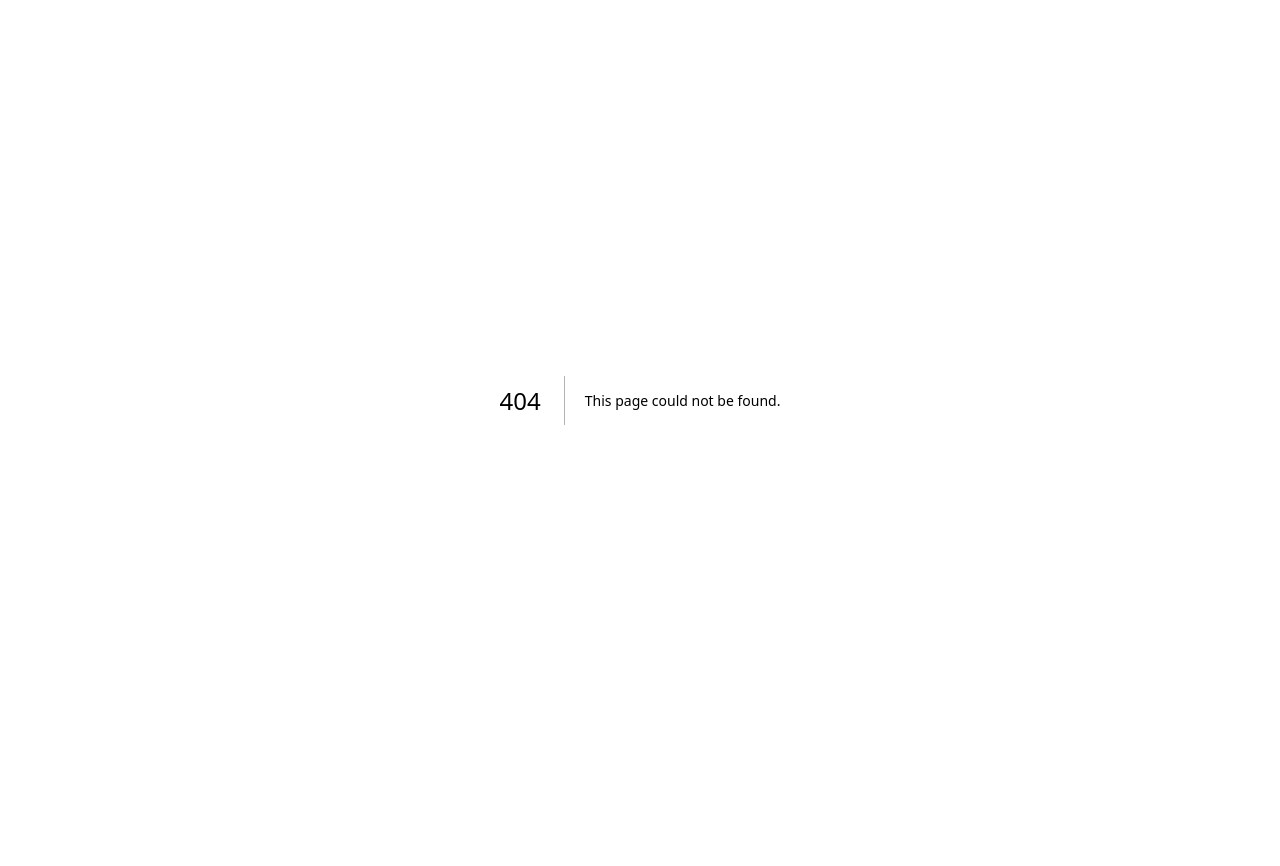
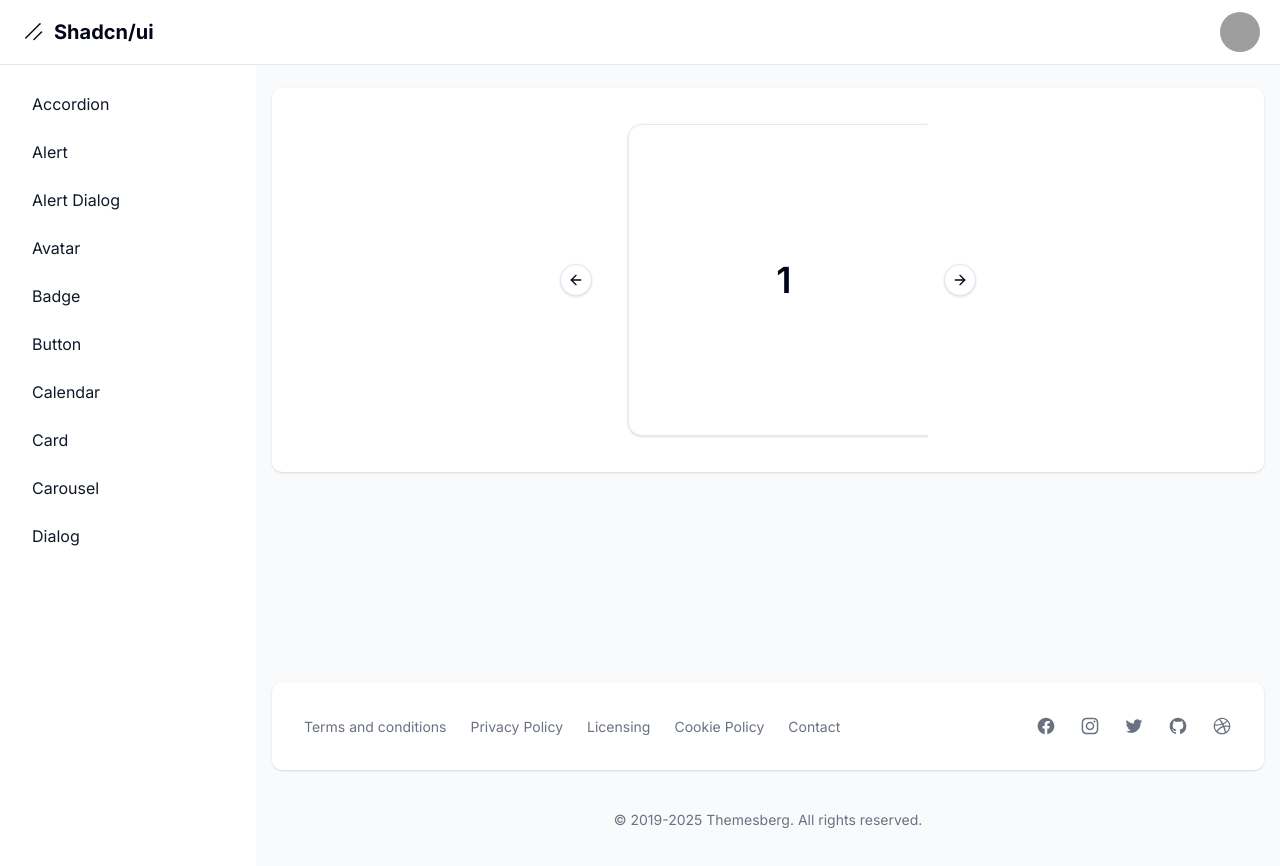
Before and after one commit to MariaAcevedo11/Curso-shadcn, a Next.js app: page /dashboard/carousel in a window 1280 px wide. Before the commit this address had no page. Shown: the top 866 px of the page. Before the commit the page ends 800 px from the top, so only its background shows below. Built offline with nearby package versions, Linux system fonts and the light colour scheme; grey boxes are pictures that could not be loaded.

Commit message:
carousel

```diff
--- a/package.json
+++ b/package.json
@@ -18,6 +18,8 @@
     "class-variance-authority": "^0.7.1",
     "clsx": "^2.1.1",
     "date-fns": "^4.1.0",
+    "embla-carousel-autoplay": "^8.6.0",
+    "embla-carousel-react": "^8.6.0",
     "lucide-react": "^0.555.0",
     "next": "16.0.4",
     "react": "19.2.0",
--- /dev/null
+++ b/src/app/dashboard/carousel/page.tsx
@@ -0,0 +1,40 @@
+'use client'
+
+import { Carousel, CarouselContent, CarouselItem, CarouselNext, CarouselPrevious } from "@/components/ui/carousel";
+import { Card, CardContent } from "@/components/ui/card"
+import Autoplay from "embla-carousel-autoplay"
+
+export default function Page() {
+  return (
+    <div className="w-full flex justify-center">
+     <Carousel className="w-full max-w-xs"
+     plugins = {[Autoplay({
+
+      delay : 1000
+
+     }
+     )]}
+     opts = {{
+      //dragFree: true,
+      loop : true,
+     }}>
+
+      <CarouselContent>
+        {Array.from({ length: 5 }).map((_, index) => (
+          <CarouselItem key={index} className="md:basis1/2 lg:basis1/3">
+            <div className="p-1">
+              <Card>
+                <CardContent className="flex aspect-square items-center justify-center p-6">
+                  <span className="text-4xl font-semibold">{index + 1}</span>
+                </CardContent>
+              </Card>
+            </div>
+          </CarouselItem>
+        ))}
+      </CarouselContent>
+      <CarouselPrevious className="hideen sm:flex justify-center items-center"/>
+      <CarouselNext className="hideen sm:flex justify-center items-center" />
+    </Carousel>
+    </div>
+  );
+}
--- a/src/app/dashboard/layout.tsx
+++ b/src/app/dashboard/layout.tsx
@@ -15,6 +15,7 @@
   { name: "calendar", href : "calendar"},
   { name: "avatar", href : "avatar"},
   { name: "card", href : "card"},
+  { name: "carousel", href : "carousel"},
 
 
 ].sort((a,b) => a.name.localeCompare(b.name));
--- /dev/null
+++ b/src/components/ui/carousel.tsx
@@ -0,0 +1,262 @@
+"use client"
+
+import * as React from "react"
+import useEmblaCarousel, {
+  type UseEmblaCarouselType,
+} from "embla-carousel-react"
+import { ArrowLeft, ArrowRight } from "lucide-react"
+
+import { cn } from "@/lib/utils"
+import { Button } from "@/components/ui/button"
+
+type CarouselApi = UseEmblaCarouselType[1]
+type UseCarouselParameters = Parameters<typeof useEmblaCarousel>
+type CarouselOptions = UseCarouselParameters[0]
+type CarouselPlugin = UseCarouselParameters[1]
+
+type CarouselProps = {
+  opts?: CarouselOptions
+  plugins?: CarouselPlugin
+  orientation?: "horizontal" | "vertical"
+  setApi?: (api: CarouselApi) => void
+}
+
+type CarouselContextProps = {
+  carouselRef: ReturnType<typeof useEmblaCarousel>[0]
+  api: ReturnType<typeof useEmblaCarousel>[1]
+  scrollPrev: () => void
+  scrollNext: () => void
+  canScrollPrev: boolean
+  canScrollNext: boolean
+} & CarouselProps
+
+const CarouselContext = React.createContext<CarouselContextProps | null>(null)
+
+function useCarousel() {
+  const context = React.useContext(CarouselContext)
+
+  if (!context) {
+    throw new Error("useCarousel must be used within a <Carousel />")
+  }
+
+  return context
+}
+
+const Carousel = React.forwardRef<
+  HTMLDivElement,
+  React.HTMLAttributes<HTMLDivElement> & CarouselProps
+>(
+  (
+    {
+      orientation = "horizontal",
+      opts,
+      setApi,
+      plugins,
+      className,
+      children,
+      ...props
+    },
+    ref
+  ) => {
+    const [carouselRef, api] = useEmblaCarousel(
+      {
+        ...opts,
+        axis: orientation === "horizontal" ? "x" : "y",
+      },
+      plugins
+    )
+    const [canScrollPrev, setCanScrollPrev] = React.useState(false)
+    const [canScrollNext, setCanScrollNext] = React.useState(false)
+
+    const onSelect = React.useCallback((api: CarouselApi) => {
+      if (!api) {
+        return
+      }
+
+      setCanScrollPrev(api.canScrollPrev())
+      setCanScrollNext(api.canScrollNext())
+    }, [])
+
+    const scrollPrev = React.useCallback(() => {
+      api?.scrollPrev()
+    }, [api])
+
+    const scrollNext = React.useCallback(() => {
+      api?.scrollNext()
+    }, [api])
+
+    const handleKeyDown = React.useCallback(
+      (event: React.KeyboardEvent<HTMLDivElement>) => {
+        if (event.key === "ArrowLeft") {
+          event.preventDefault()
+          scrollPrev()
+        } else if (event.key === "ArrowRight") {
+          event.preventDefault()
+          scrollNext()
+        }
+      },
+      [scrollPrev, scrollNext]
+    )
+
+    React.useEffect(() => {
+      if (!api || !setApi) {
+        return
+      }
+
+      setApi(api)
+    }, [api, setApi])
+
+    React.useEffect(() => {
+      if (!api) {
+        return
+      }
+
+      onSelect(api)
+      api.on("reInit", onSelect)
+      api.on("select", onSelect)
+
+      return () => {
+        api?.off("select", onSelect)
+      }
+    }, [api, onSelect])
+
+    return (
+      <CarouselContext.Provider
+        value={{
+          carouselRef,
+          api: api,
+          opts,
+          orientation:
+            orientation || (opts?.axis === "y" ? "vertical" : "horizontal"),
+          scrollPrev,
+          scrollNext,
+          canScrollPrev,
+          canScrollNext,
+        }}
+      >
+        <div
+          ref={ref}
+          onKeyDownCapture={handleKeyDown}
+          className={cn("relative", className)}
+          role="region"
+          aria-roledescription="carousel"
+          {...props}
+        >
+          {children}
+        </div>
+      </CarouselContext.Provider>
+    )
+  }
+)
+Carousel.displayName = "Carousel"
+
+const CarouselContent = React.forwardRef<
+  HTMLDivElement,
+  React.HTMLAttributes<HTMLDivElement>
+>(({ className, ...props }, ref) => {
+  const { carouselRef, orientation } = useCarousel()
+
+  return (
+    <div ref={carouselRef} className="overflow-hidden">
+      <div
+        ref={ref}
+        className={cn(
+          "flex",
+          orientation === "horizontal" ? "-ml-4" : "-mt-4 flex-col",
+          className
+        )}
+        {...props}
+      />
+    </div>
+  )
+})
+CarouselContent.displayName = "CarouselContent"
+
+const CarouselItem = React.forwardRef<
+  HTMLDivElement,
+  React.HTMLAttributes<HTMLDivElement>
+>(({ className, ...props }, ref) => {
+  const { orientation } = useCarousel()
+
+  return (
+    <div
+      ref={ref}
+      role="group"
+      aria-roledescription="slide"
+      className={cn(
+        "min-w-0 shrink-0 grow-0 basis-full",
+        orientation === "horizontal" ? "pl-4" : "pt-4",
+        className
+      )}
+      {...props}
+    />
+  )
+})
+CarouselItem.displayName = "CarouselItem"
+
+const CarouselPrevious = React.forwardRef<
+  HTMLButtonElement,
+  React.ComponentProps<typeof Button>
+>(({ className, variant = "outline", size = "icon", ...props }, ref) => {
+  const { orientation, scrollPrev, canScrollPrev } = useCarousel()
+
+  return (
+    <Button
+      ref={ref}
+      variant={variant}
+      size={size}
+      className={cn(
+        "absolute  h-8 w-8 rounded-full",
+        orientation === "horizontal"
+          ? "-left-12 top-1/2 -translate-y-1/2"
+          : "-top-12 left-1/2 -translate-x-1/2 rotate-90",
+        className
+      )}
+      disabled={!canScrollPrev}
+      onClick={scrollPrev}
+      {...props}
+    >
+      <ArrowLeft className="h-4 w-4" />
+      <span className="sr-only">Previous slide</span>
+    </Button>
+  )
+})
+CarouselPrevious.displayName = "CarouselPrevious"
+
+const CarouselNext = React.forwardRef<
+  HTMLButtonElement,
+  React.ComponentProps<typeof Button>
+>(({ className, variant = "outline", size = "icon", ...props }, ref) => {
+  const { orientation, scrollNext, canScrollNext } = useCarousel()
+
+  return (
+    <Button
+      ref={ref}
+      variant={variant}
+      size={size}
+      className={cn(
+        "absolute h-8 w-8 rounded-full",
+        orientation === "horizontal"
+          ? "-right-12 top-1/2 -translate-y-1/2"
+          : "-bottom-12 left-1/2 -translate-x-1/2 rotate-90",
+        className
+      )}
+      disabled={!canScrollNext}
+      onClick={scrollNext}
+      {...props}
+    >
+      <ArrowRight className="h-4 w-4" />
+      <span className="sr-only">Next slide</span>
+    </Button>
+  )
+})
+CarouselNext.displayName = "CarouselNext"
+
+export {
+  type CarouselApi,
+  Carousel,
+  CarouselContent,
+  CarouselItem,
+  CarouselPrevious,
+  CarouselNext,
+}
```
Also changed, not shown: 1 other file (tests, documents, lock files or other folders).
